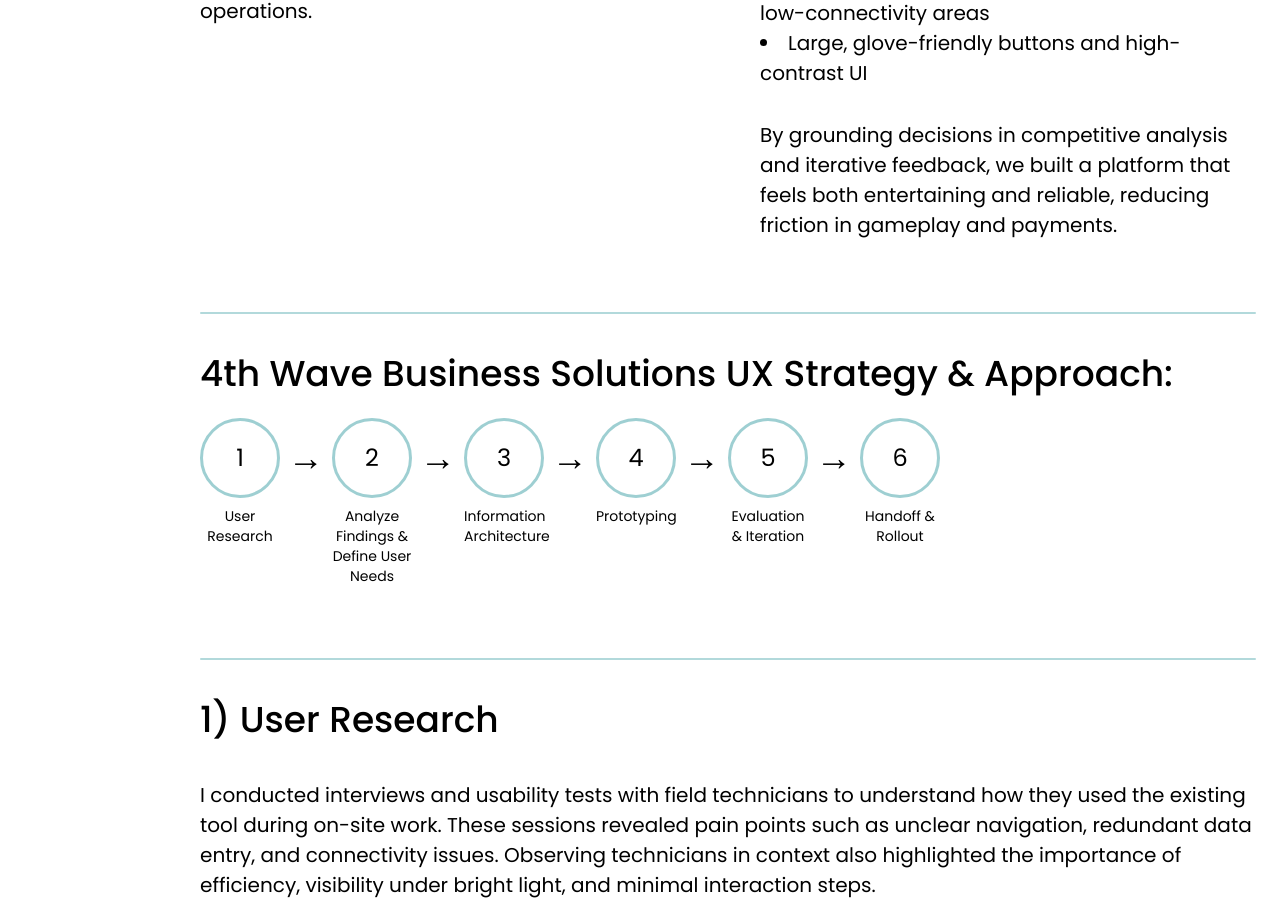
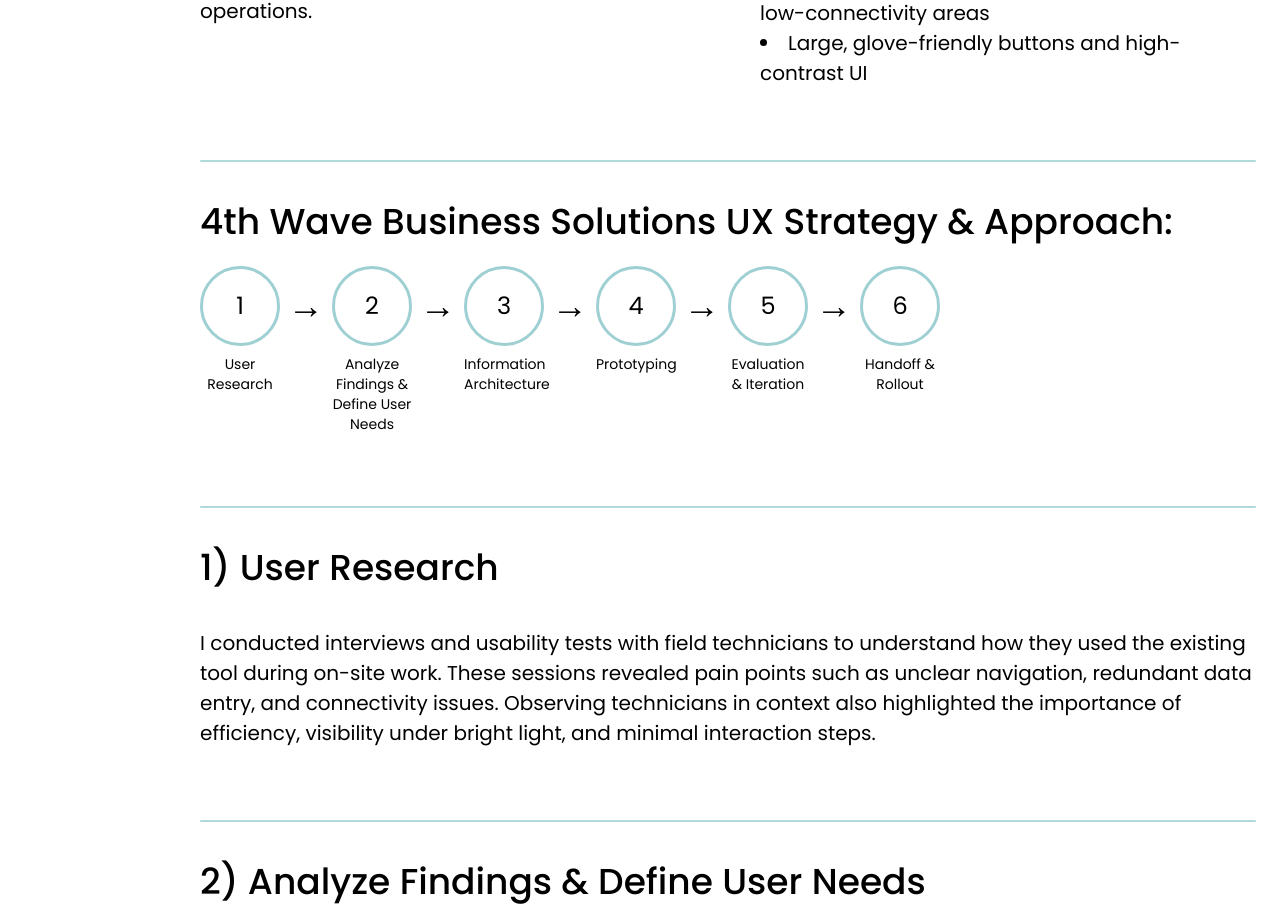
Before and after one commit to savvakasha/portfolio, a React (Vite) app: page /projects/wave in a window 1280 px wide. Shown: the part 1200-2117 px from the top of the page. Built offline with nearby package versions, Linux system fonts and the light colour scheme.

Commit message:
Update Wave.jsx

```diff
--- a/src/pages/projects/Wave.jsx
+++ b/src/pages/projects/Wave.jsx
@@ -34,7 +34,6 @@
                         <li>Offline functionality for technicians working in low-connectivity areas</li>
                         <li>Large, glove-friendly buttons and high-contrast UI</li>
                     </ul>
-                    <p className="project__text">By grounding decisions in competitive analysis and iterative feedback, we built a platform that feels both entertaining and reliable, reducing friction in gameplay and payments.</p>
                 </div>
             </div>
             <ProjectDivider />
```
